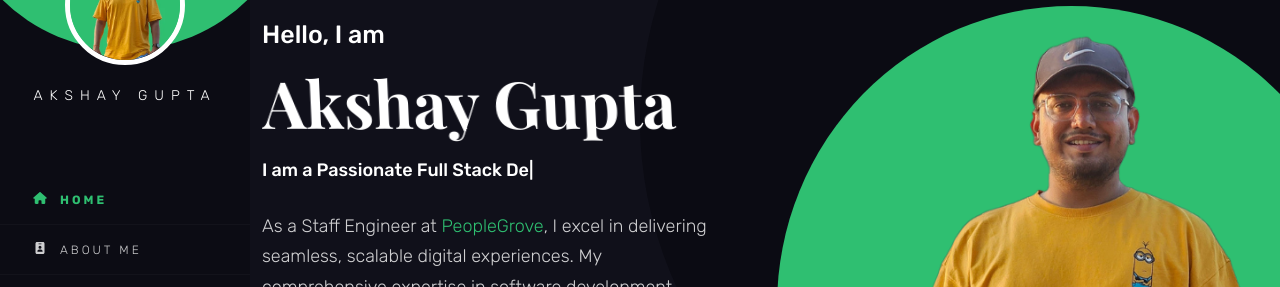
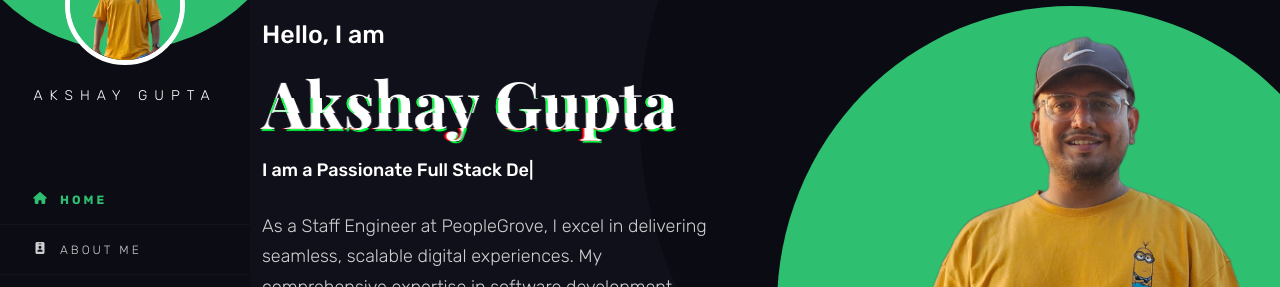
Before and after one commit to gupta-akshay/portfolio-v2, a Next.js app: page / in a window 1280 px wide. Shown: the part 120-407 px from the top of the page. Built offline with nearby package versions, Linux system fonts and the light colour scheme.

Commit message:
[fix] remove sass warnings and issues

```diff
--- a/src/app/styles/base.scss
+++ b/src/app/styles/base.scss
@@ -1,4 +1,7 @@
-@use "sass:math";
+@use 'sass:math';
+@use 'sass:color';
+@use './variables' as *;
+@use './mixin' as *;
 
 body {
   color: $px-body;
@@ -28,7 +31,7 @@
 a {
   color: $px-theme;
   @include px-hover {
-    color: darken($px-theme, 8%);
+    color: color.adjust($px-theme, $lightness: -8%);
     text-decoration: none;
   }
 }
@@ -370,9 +373,9 @@
 @keyframes glitch-anim {
   $steps: 20;
   @for $i from 0 through $steps {
-    #{percentage($i*math.div(1, $steps))} {
-      clip: rect(random(100) + px, 9999px, random(100) + px, 0);
-      transform: skew((random(100) * 0.01) + deg);
+    #{math.percentage($i*math.div(1, $steps))} {
+      clip: rect(math.random(100) * 1px, 9999px, math.random(100) * 1px, 0);
+      transform: skew((math.random(100) * 0.01) * 1deg);
     }
   }
 }
@@ -380,8 +383,8 @@
 @keyframes glitch-skew {
   $steps: 10;
   @for $i from 0 through $steps {
-    #{percentage($i*math.div(1, $steps))} {
-      transform: skew((random(10) - 5) + deg);
+    #{math.percentage($i*math.div(1, $steps))} {
+      transform: skew((math.random(10) - 5) + deg);
     }
   }
 }
--- a/src/app/styles/color.scss
+++ b/src/app/styles/color.scss
@@ -1,3 +1,5 @@
+@use './variables' as *;
+
 /* Bg color
 ----------------------------*/
 .dark-bg {
--- a/src/app/styles/globals.scss
+++ b/src/app/styles/globals.scss
@@ -1,5 +1,12 @@
-@import '~bootstrap/dist/css/bootstrap.min.css';
-@import '~devicon/devicon.min.css';
+@use 'sass:color';
+@use 'sass:math';
+@use './base' as *;
+@use './sections/header' as *;
+@use './sections/home-banner' as *;
+@use './sections/about-section' as *;
+@use './sections/contact-section' as *;
+@use './sections/blog-section' as *;
+@use './sections/not-found' as *;
 
 * {
   box-sizing: border-box;
@@ -28,14 +35,3 @@
 .mx-auto {
   margin-left: auto !important;
 }
-
-@import './variables';
-@import './mixin';
-@import './color';
-@import './base';
-@import './sections/header';
-@import './sections/home-banner';
-@import './sections/about-section';
-@import './sections/contact-section';
-@import './sections/blog-section';
-@import './sections/not-found';
--- a/src/app/styles/mixin.scss
+++ b/src/app/styles/mixin.scss
@@ -1,3 +1,7 @@
+@use 'sass:color';
+@use 'sass:math';
+@use './variables' as *;
+
 // --------------------------------------------------
 // Flexbox SASS mixins
 // The spec: http://www.w3.org/TR/css3-flexbox
@@ -239,6 +243,7 @@
 @mixin px-hover {
   &:hover {
     @content;
+    color: color.adjust($px-theme, $lightness: -8%);
   }
 }
 
--- a/src/app/styles/sections/about-section.scss
+++ b/src/app/styles/sections/about-section.scss
@@ -1,3 +1,7 @@
+@use 'sass:color';
+@use '../variables' as *;
+@use '../mixin' as *;
+
 .about-section {
   .about-img {
     img {
@@ -86,7 +90,7 @@
       position: absolute;
       bottom: -5px;
       left: 0;
-      border-top: 5px solid darken($px-theme, 25%);
+      border-top: 5px solid color.adjust($px-theme, $lightness: -25%);
       border-left: 5px solid transparent;
     }
   }
--- a/src/app/styles/sections/blog-section.scss
+++ b/src/app/styles/sections/blog-section.scss
@@ -1,3 +1,7 @@
+@use '../variables' as *;
+@use '../mixin' as *;
+@use 'sass:color';
+
 .blog-grid {
   .blog-img {
     overflow: hidden;
@@ -223,6 +227,13 @@
         }
       }
     }
+    a {
+      color: $px-theme;
+      @include px-hover {
+        color: color.adjust($px-theme, $lightness: -8%);
+        text-decoration: none;
+      }
+    }
   }
   .tag-cloud {
     padding-top: 10px;
--- a/src/app/styles/sections/contact-section.scss
+++ b/src/app/styles/sections/contact-section.scss
@@ -1,3 +1,6 @@
+@use '../variables' as *;
+@use '../mixin' as *;
+
 .contact-info {
   background: $px-dark;
   padding: 30px;
--- a/src/app/styles/sections/header.scss
+++ b/src/app/styles/sections/header.scss
@@ -1,3 +1,6 @@
+@use '../variables' as *;
+@use '../mixin' as *;
+
 .main-right {
   @include up-lg {
     left: 250px;
--- a/src/app/styles/sections/home-banner.scss
+++ b/src/app/styles/sections/home-banner.scss
@@ -1,3 +1,6 @@
+@use '../variables' as *;
+@use '../mixin' as *;
+
 .home-banner {
   overflow: hidden;
   position: relative;
--- a/src/app/styles/sections/not-found.scss
+++ b/src/app/styles/sections/not-found.scss
@@ -1,3 +1,6 @@
+@use '../variables' as *;
+@use '../mixin' as *;
+
 .not-found {
   min-height: 100vh;
   &:after {
```
